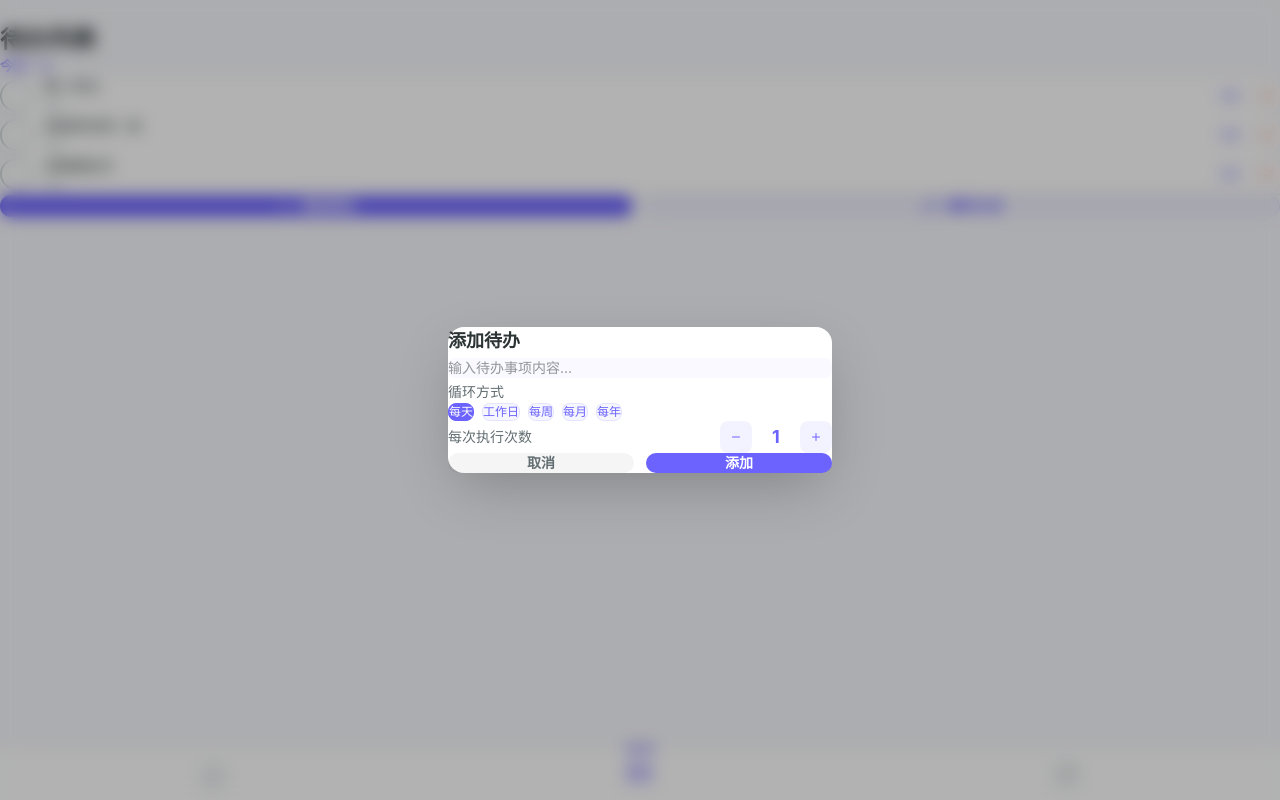
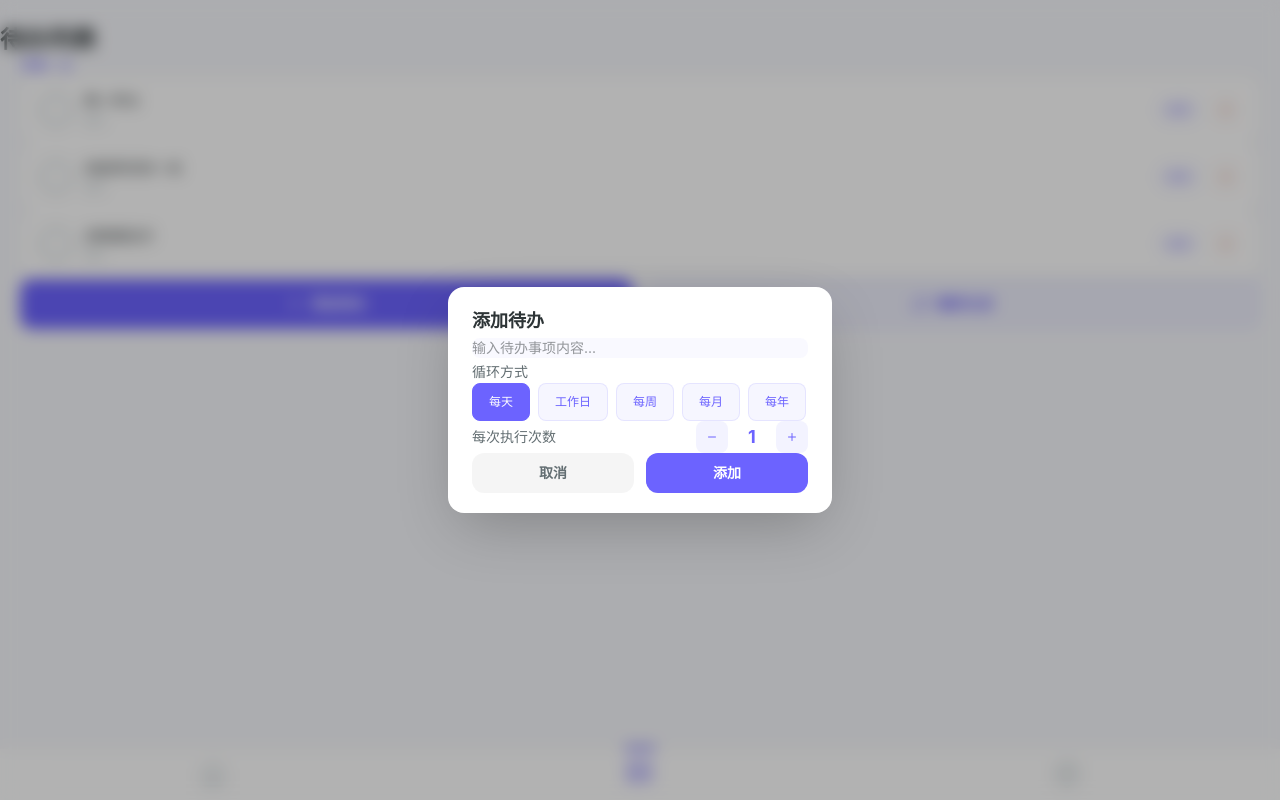
Before and after one commit to DavidXie03/do-little-things, a Vue app: page /todos in a window 1280 px wide. Both pictures are taken after a click on the button "添加待办". Built offline with nearby package versions, Linux system fonts and the light colour scheme.

Commit message:
feat: add reusable spacing utility classes (u-item, u-card, u-badge, u-section-x) and apply consistent padding across all interactive elements

```diff
--- a/src/components/BaseModal.vue
+++ b/src/components/BaseModal.vue
@@ -19,7 +19,7 @@ const emit = defineEmits<{
       >
         <div class="absolute inset-0 bg-black/30 backdrop-blur-sm"></div>
         <div
-          class="relative w-[85%] max-w-sm rounded-2xl px-7 py-6 space-y-5"
+          class="relative w-[85%] max-w-sm rounded-2xl u-card space-y-5"
           style="background: #FFFFFF; box-shadow: 0 20px 60px -12px rgba(0, 0, 0, 0.25); margin: 0 24px;"
         >
           <h3
--- a/src/components/TaskCard.vue
+++ b/src/components/TaskCard.vue
@@ -122,7 +122,7 @@ const {
           class="flex justify-center"
         >
           <span
-            class="text-xs px-3 py-1 rounded-full"
+            class="text-xs u-badge rounded-full"
             style="background: rgba(108,99,255,0.08); color: var(--primary);"
           >
             {{ t('home.remaining', { remaining: remainingCount, total: totalCount }) }}
--- a/src/components/TodoItem.vue
+++ b/src/components/TodoItem.vue
@@ -51,7 +51,7 @@ function getSubInfo(): string {
 
 <template>
   <div
-    class="relative rounded-2xl p-4 mb-3 overflow-hidden transition-all duration-300"
+    class="relative rounded-2xl u-item mb-3 overflow-hidden transition-all duration-300"
     :class="[
       item.completed ? 'opacity-60' : '',
       isFuture ? 'opacity-70' : '',
@@ -97,7 +97,7 @@ function getSubInfo(): string {
       <!-- 次数 -->
       <span
         v-if="item.totalCount > 1"
-        class="flex-shrink-0 text-xs px-2 py-0.5 rounded-full"
+        class="flex-shrink-0 text-xs u-badge rounded-full"
         :style="{
           background: item.completed ? 'rgba(0,184,148,0.1)' : 'rgba(108,99,255,0.08)',
           color: item.completed ? '#00B894' : 'var(--primary)',
--- a/src/components/TodoModal.vue
+++ b/src/components/TodoModal.vue
@@ -67,7 +67,7 @@ function handleConfirm() {
           v-for="rt in ALL_RECURRENCE_TYPES"
           :key="rt"
           @click="recurrence = rt"
-          class="px-3 py-1.5 rounded-lg text-xs font-medium transition-all duration-200 active:scale-95"
+          class="u-item-sm rounded-lg text-xs font-medium transition-all duration-200 active:scale-95"
           :style="{
             background: recurrence === rt ? 'var(--primary)' : 'rgba(108,99,255,0.06)',
             color: recurrence === rt ? 'white' : 'var(--primary)',
@@ -103,14 +103,14 @@ function handleConfirm() {
     <div class="flex gap-3 pt-2">
       <button
         @click="emit('cancel')"
-        class="flex-1 py-3 rounded-xl text-sm font-semibold transition-all active:scale-95"
+        class="flex-1 u-item-sm rounded-xl text-sm font-semibold transition-all active:scale-95"
         style="background: rgba(0,0,0,0.04); color: var(--text-secondary);"
       >
         {{ t('modal.cancel') }}
       </button>
       <button
         @click="handleConfirm"
-        class="flex-1 py-3 rounded-xl text-sm font-semibold text-white transition-all active:scale-95"
+        class="flex-1 u-item-sm rounded-xl text-sm font-semibold text-white transition-all active:scale-95"
         style="background: var(--primary);"
       >
         {{ mode === 'add' ? t('modal.add') : t('modal.save') }}
--- a/src/style.css
+++ b/src/style.css
@@ -89,3 +89,36 @@ html, body, #app {
 .animate-pulse-gentle {
   animation: pulse 2s ease-in-out infinite;
 }
+
+/* ===== Reusable Spacing Utility Classes ===== */
+
+/* Standard interactive element: buttons, list items, setting rows */
+.u-item {
+  padding: 14px 20px;
+}
+
+/* Compact item variant for smaller controls */
+.u-item-sm {
+  padding: 10px 16px;
+}
+
+/* Large item variant for hero buttons or cards */
+.u-item-lg {
+  padding: 16px 24px;
+}
+
+/* Standard card padding (cards, panels, modal content) */
+.u-card {
+  padding: 20px 24px;
+}
+
+/* Section/page-level horizontal padding */
+.u-section-x {
+  padding-left: 20px;
+  padding-right: 20px;
+}
+
+/* Badge/tag/chip with comfortable padding */
+.u-badge {
+  padding: 4px 12px;
+}
--- a/src/views/SettingsView.vue
+++ b/src/views/SettingsView.vue
@@ -46,11 +46,11 @@ function switchLanguage(langCode: string) {
       </h1>
     </header>
 
-    <div class="flex-1 overflow-y-auto px-6 pb-4" style="-webkit-overflow-scrolling: touch;">
+    <div class="flex-1 overflow-y-auto u-section-x pb-4" style="-webkit-overflow-scrolling: touch;">
       <!-- 语言设置：图标 + "语言" 标签 + 当前语言 + 箭头，全部在同一行 -->
       <button
         @click="openLangModal"
-        class="w-full flex items-center gap-3 px-5 py-4 rounded-2xl transition-all duration-300 active:scale-[0.98]"
+        class="w-full flex items-center gap-3 u-item rounded-2xl transition-all duration-300 active:scale-[0.98]"
         style="background: #FFFFFF; box-shadow: 0 2px 12px -4px rgba(0, 0, 0, 0.06);"
       >
         <!-- 地球图标 -->
@@ -90,7 +90,7 @@ function switchLanguage(langCode: string) {
           v-for="lang in languages"
           :key="lang.code"
           @click="switchLanguage(lang.code)"
-          class="w-full flex items-center justify-between px-5 py-4 rounded-2xl transition-all duration-300 active:scale-[0.98]"
+          class="w-full flex items-center justify-between u-item rounded-2xl transition-all duration-300 active:scale-[0.98]"
           :style="{
             background: locale === lang.code ? 'rgba(108, 99, 255, 0.08)' : 'rgba(108,99,255,0.04)',
             border: locale === lang.code ? '2px solid var(--primary)' : '2px solid transparent',
@@ -126,7 +126,7 @@ function switchLanguage(langCode: string) {
       <div class="pt-2">
         <button
           @click="closeLangModal"
-          class="w-full py-3 rounded-xl text-sm font-semibold transition-all active:scale-95"
+          class="w-full u-item-sm rounded-xl text-sm font-semibold transition-all active:scale-95"
           style="background: rgba(0,0,0,0.04); color: var(--text-secondary);"
         >
           {{ t('modal.cancel') }}
```
